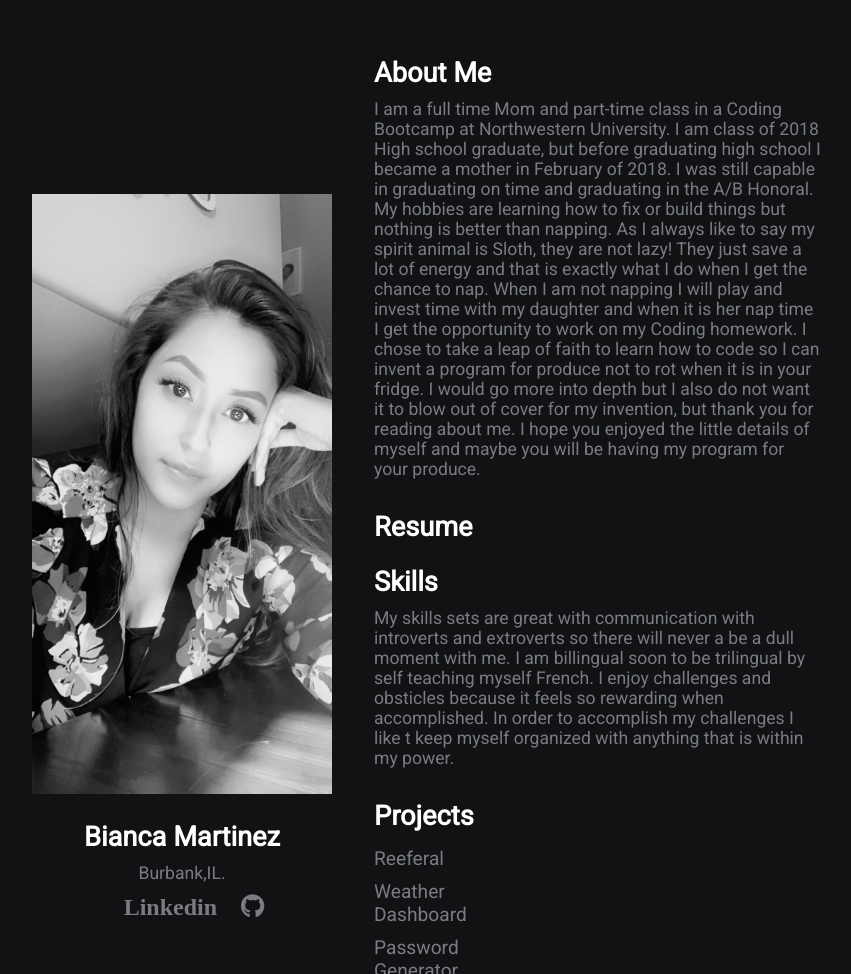
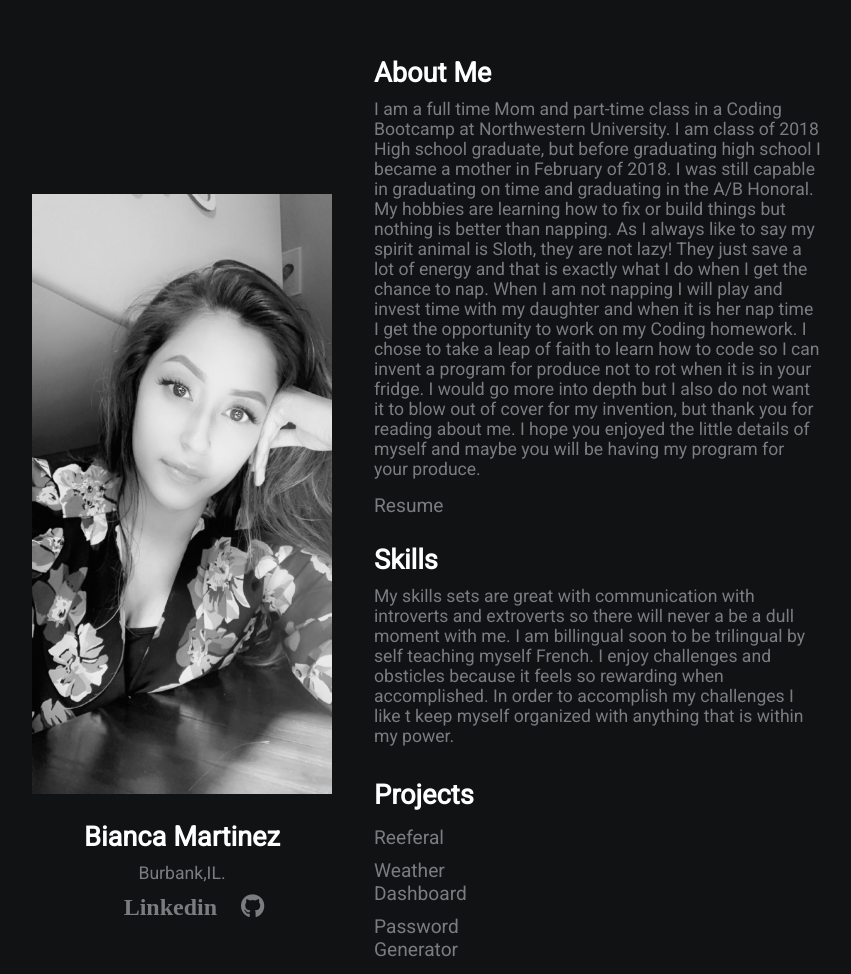
Before and after one commit to bmartinez2018/improved-portfolio, a plain HTML site: page index.html in a window 1280 px wide. Shown: the part 126-1100 px from the top of the page, without its empty margins (266-1117 px from the left). Drawn offline with Linux system fonts and the light colour scheme.

Commit message:
commit to main

```diff
--- a/index.html
+++ b/index.html
@@ -20,7 +20,7 @@
         <div class="section-2">
             <h2>About Me</h2>
             <p>I am a full time Mom and part-time class in a Coding Bootcamp at Northwestern University. I am class of 2018 High school graduate, but before graduating high school I became a mother in February of 2018. I was still capable in graduating on time and graduating in the A/B Honoral. My hobbies are learning how to fix or build things but nothing is better than napping. As I always like to say my spirit animal is Sloth, they are not lazy! They just save a lot of energy and that is exactly what I do when I get the chance to nap. When I am not napping I will play and invest time with my daughter and when it is her nap time I get the opportunity to work on my Coding homework. I chose to take a leap of faith to learn how to code so I can invent a program for produce not to rot when it is in your fridge. I would go more into depth but I also do not want it to blow out of cover for my invention, but thank you for reading about me. I hope you enjoyed the little details of myself and maybe you will be having my program for your produce.</p>
-            <h2 href="resume.png">Resume</h2>
+            <a href="resume.png">Resume</a>
             <h2>Skills</h2>
             <p>My skills sets are great with communication with introverts and extroverts so there will never a be a dull moment with me. I am billingual soon to be trilingual by self teaching myself French. I enjoy challenges and obsticles because it feels so rewarding when accomplished. In order to accomplish my challenges I like t keep myself organized with anything that is within my power.</p>
             <h2>Projects</h2>
```
